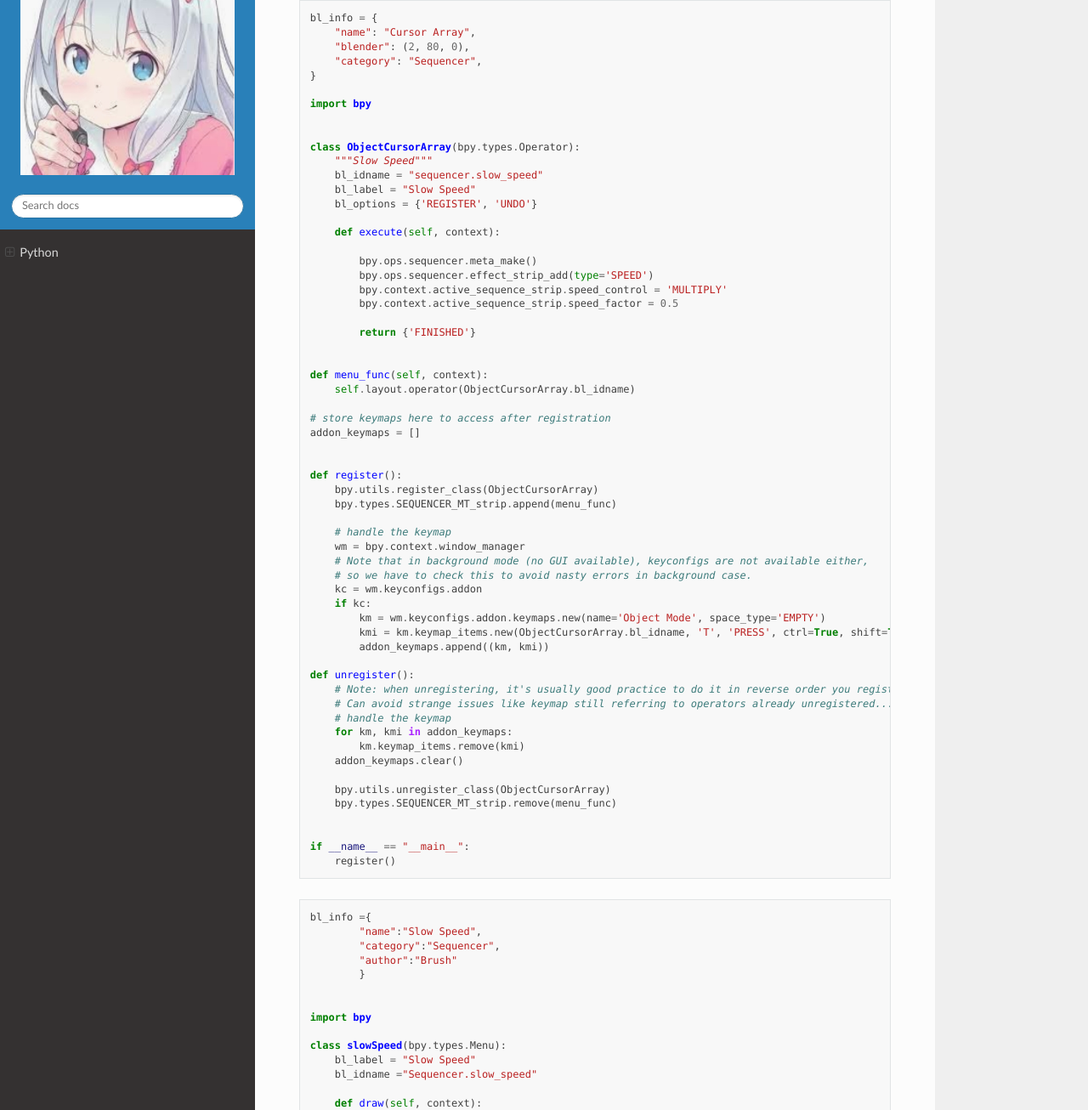
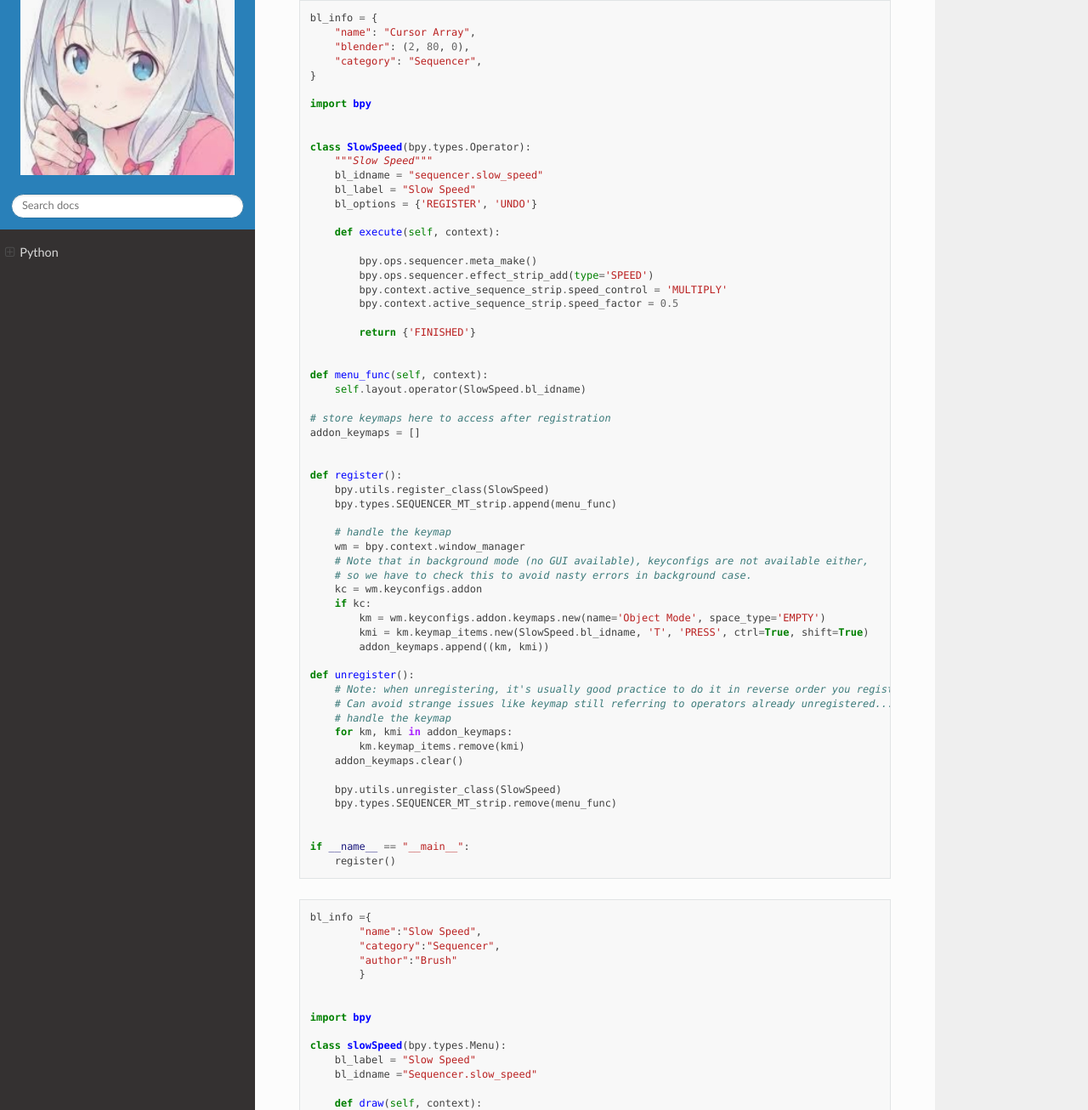
Before and after one commit to lisney/RTD, a Sphinx documentation site: the page built from docs/source/new/blender/addon.md, in a window 1280 px wide and 1400 px high, scrolled down 10228 px, cut to the strip 94-1400 px from the top of the window. Shown: the whole strip at 85% size. Built offline with Sphinx 7.4.7 and the Read the Docs theme 2.0.0, drawn with Linux system fonts in a browser that asks for light colours; pages that are not in the unit, such as notebooks, are missing from menus.

Commit message:
Update addon.md

```diff
--- a/docs/source/new/blender/addon.md
+++ b/docs/source/new/blender/addon.md
@@ -358,7 +358,7 @@ bl_info = {
 import bpy
 
 
-class ObjectCursorArray(bpy.types.Operator):
+class SlowSpeed(bpy.types.Operator):
     """Slow Speed"""
     bl_idname = "sequencer.slow_speed"
     bl_label = "Slow Speed"
@@ -375,14 +375,14 @@ class ObjectCursorArray(bpy.types.Operator):
 
 
 def menu_func(self, context):
-    self.layout.operator(ObjectCursorArray.bl_idname)
+    self.layout.operator(SlowSpeed.bl_idname)
 
 # store keymaps here to access after registration
 addon_keymaps = []
 
 
 def register():
-    bpy.utils.register_class(ObjectCursorArray)
+    bpy.utils.register_class(SlowSpeed)
     bpy.types.SEQUENCER_MT_strip.append(menu_func)
 
     # handle the keymap
@@ -392,7 +392,7 @@ def register():
     kc = wm.keyconfigs.addon
     if kc:
         km = wm.keyconfigs.addon.keymaps.new(name='Object Mode', space_type='EMPTY')
-        kmi = km.keymap_items.new(ObjectCursorArray.bl_idname, 'T', 'PRESS', ctrl=True, shift=True)
+        kmi = km.keymap_items.new(SlowSpeed.bl_idname, 'T', 'PRESS', ctrl=True, shift=True)
         addon_keymaps.append((km, kmi))
 
 def unregister():
@@ -403,7 +403,7 @@ def unregister():
         km.keymap_items.remove(kmi)
     addon_keymaps.clear()
 
-    bpy.utils.unregister_class(ObjectCursorArray)
+    bpy.utils.unregister_class(SlowSpeed)
     bpy.types.SEQUENCER_MT_strip.remove(menu_func)
 
 
```
